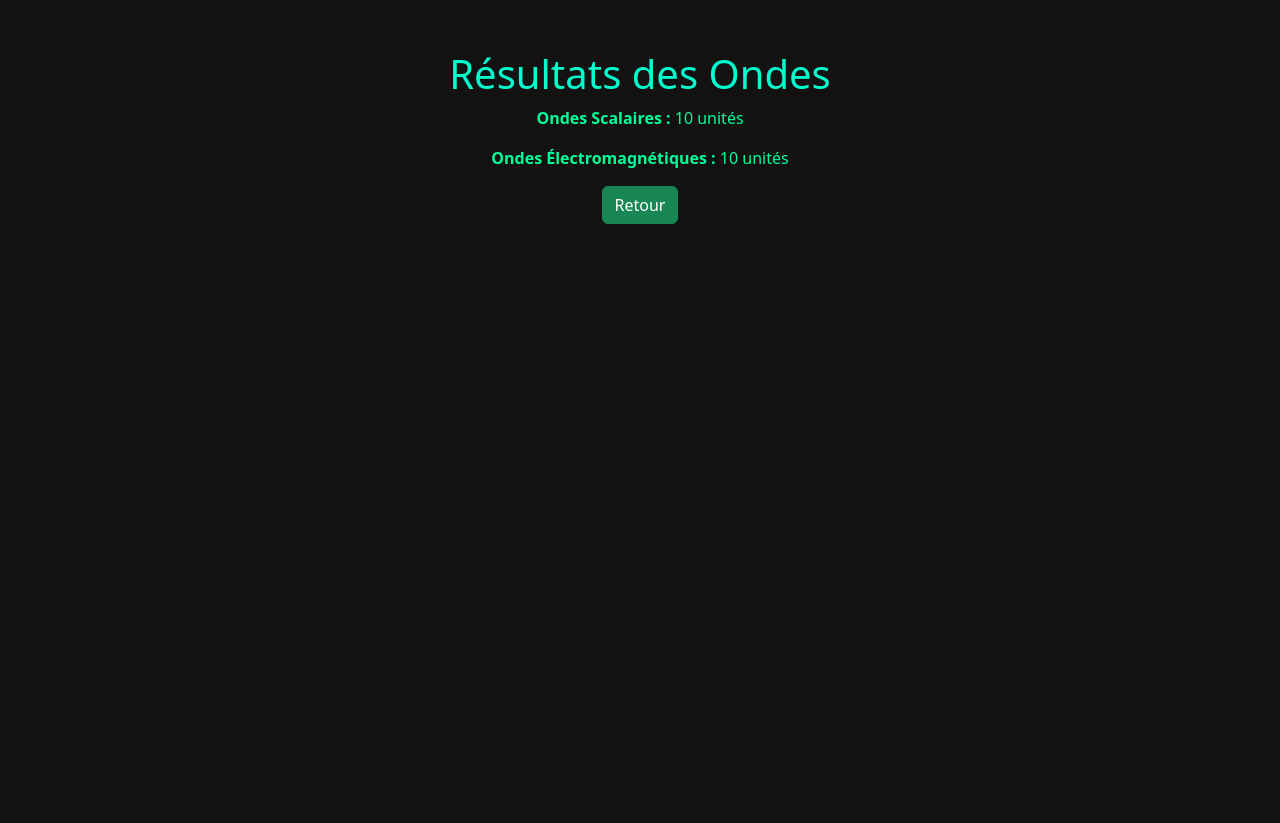
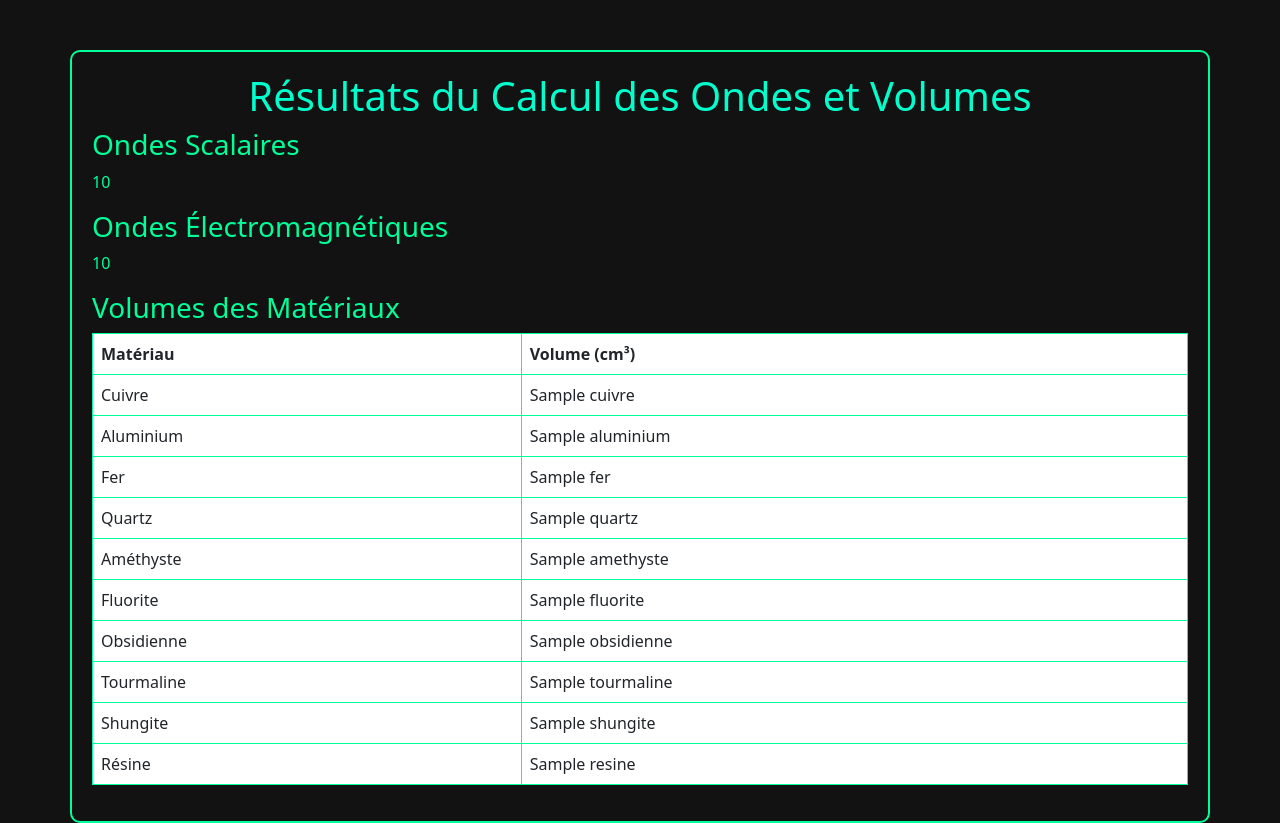
Before and after one commit to tucommenceapousser/orgocalc, a Flask app: template templates/results.html in a window 1280 px wide. Before the commit the page ends 224 px from the top, so only its background shows below. Run offline with Flask 3, Linux system fonts and the light colour scheme; the template is opened without the code that fills it: most values are stand-ins (such as "Sample title", 1, 10 or a date in 2020).

Commit message:
Update results.html

```diff
--- a/templates/results.html
+++ b/templates/results.html
@@ -3,7 +3,7 @@
 <head>
     <meta charset="UTF-8">
     <meta name="viewport" content="width=device-width, initial-scale=1.0">
-    <title>Résultats - Trhacknon</title>
+    <title>Résultats du Calcul - Trhacknon</title>
     <link rel="stylesheet" href="https://cdn.jsdelivr.net/npm/bootstrap@5.3.0/dist/css/bootstrap.min.css">
     <style>
         body {
@@ -12,19 +12,86 @@
         }
         .container {
             margin-top: 50px;
-            text-align: center;
+            border: 2px solid #00ff99;
+            padding: 20px;
+            border-radius: 10px;
         }
         h1 {
+            text-align: center;
             color: #00ffcc;
+        }
+        .table-container {
+            margin-top: 30px;
+        }
+        .table {
+            color: #00ff99;
+        }
+        .table th, .table td {
+            border: 1px solid #00ff99;
         }
     </style>
 </head>
 <body>
     <div class="container">
-        <h1>Résultats des Ondes</h1>
-        <p><strong>Ondes Scalaires :</strong> {{ scalaires }} unités</p>
-        <p><strong>Ondes Électromagnétiques :</strong> {{ electromagnetiques }} unités</p>
-        <a href="/" class="btn btn-success">Retour</a>
+        <h1>Résultats du Calcul des Ondes et Volumes</h1>
+
+        <h3>Ondes Scalaires</h3>
+        <p>{{ scalaires }}</p>
+
+        <h3>Ondes Électromagnétiques</h3>
+        <p>{{ electromagnetiques }}</p>
+
+        <h3>Volumes des Matériaux</h3>
+        <table class="table">
+            <thead>
+                <tr>
+                    <th>Matériau</th>
+                    <th>Volume (cm³)</th>
+                </tr>
+            </thead>
+            <tbody>
+                <tr>
+                    <td>Cuivre</td>
+                    <td>{{ volumes['cuivre'] }}</td>
+                </tr>
+                <tr>
+                    <td>Aluminium</td>
+                    <td>{{ volumes['aluminium'] }}</td>
+                </tr>
+                <tr>
+                    <td>Fer</td>
+                    <td>{{ volumes['fer'] }}</td>
+                </tr>
+                <tr>
+                    <td>Quartz</td>
+                    <td>{{ volumes['quartz'] }}</td>
+                </tr>
+                <tr>
+                    <td>Améthyste</td>
+                    <td>{{ volumes['amethyste'] }}</td>
+                </tr>
+                <tr>
+                    <td>Fluorite</td>
+                    <td>{{ volumes['fluorite'] }}</td>
+                </tr>
+                <tr>
+                    <td>Obsidienne</td>
+                    <td>{{ volumes['obsidienne'] }}</td>
+                </tr>
+                <tr>
+                    <td>Tourmaline</td>
+                    <td>{{ volumes['tourmaline'] }}</td>
+                </tr>
+                <tr>
+                    <td>Shungite</td>
+                    <td>{{ volumes['shungite'] }}</td>
+                </tr>
+                <tr>
+                    <td>Résine</td>
+                    <td>{{ volumes['resine'] }}</td>
+                </tr>
+            </tbody>
+        </table>
     </div>
 </body>
 </html>
```
